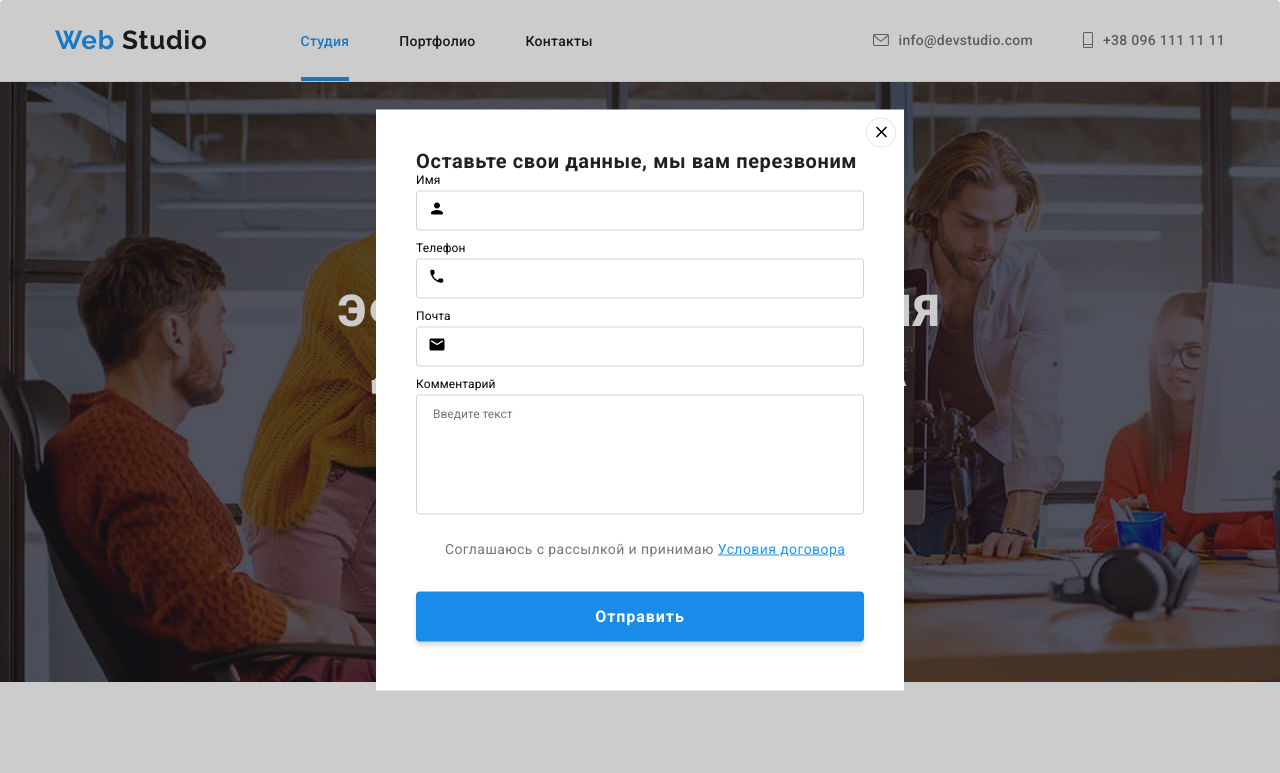
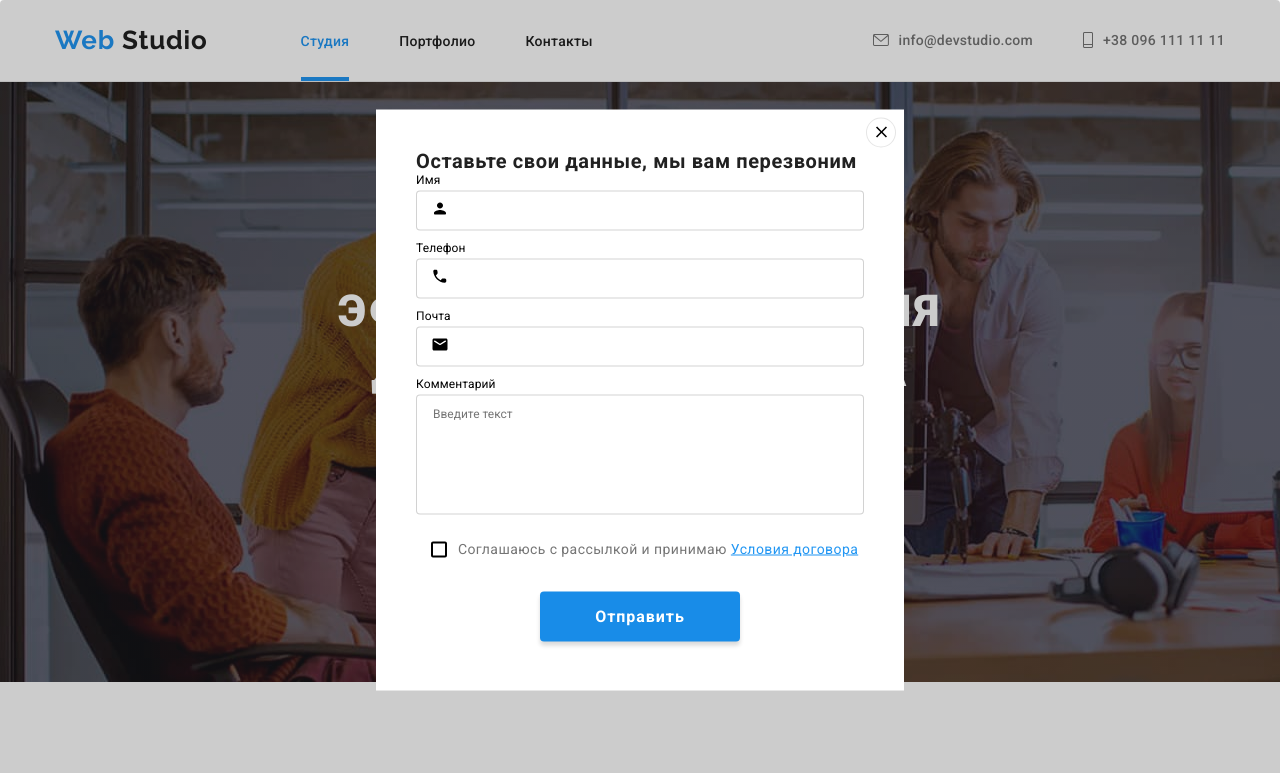
Before and after one commit to Anastasia6588/goit-markup-hw-6, a plain HTML site: page index.html in a window 1280 px wide. Both pictures are taken after a click on the button "Заказать услугу". Shown: the top 773 px of the page. Drawn offline with nearby package versions, Linux system fonts and the light colour scheme.

Commit message:
total-complete

```diff
--- a/css/styles.css
+++ b/css/styles.css
@@ -491,7 +491,6 @@ img {
 .clients-site:focus {
 	cursor: pointer;
 	border-color: var(--hover-color);
-	outline: none;
 }
 
 .clients-logo {
@@ -792,7 +791,7 @@ img {
 	position: absolute;
 	top: 50%;
 	transform: translateY(-50%);
-	left: 12px;
+	left: 15px;
 
 	transition: fill 250ms cubic-bezier(0.4, 0, 0.2, 1);
 }
@@ -818,29 +817,21 @@ img {
 	outline: none;
 }
 
-.modal-form-policy:checked + .form-policy-text::before {
-	background-color: var(--hover-color);
-	content: "";
-	background-image: url(../images/check.svg);
-	background-repeat: no-repeat;
-	background-size: contain;
-	background-origin: border-box;
-	border: none;
-	border-radius: 2px;
-}
-
 .form-policy-text::before {
 	display: inline-block;
 	content: "";
 	width: 16px;
-	height: 15px;
-	border-color: var(--main-text-color);
+	height: 16px;
+	border: 2px solid black;
 	background-color: var(--light-text-color);
-	border-radius: 4px;
-	margin-right: 9px;
+	border-radius: 2px;
+	margin-right: 7px;
+	margin-left: 15px;
+	vertical-align: middle;
 }
 
 .form-policy-text {
+	display: inline-block;
 	font-family: Roboto;
 	font-weight: normal;
 	font-size: 14px;
@@ -849,6 +840,20 @@ img {
 	color: var(--special-text-color);
 	margin-top: 20px;
 	margin-bottom: 30px;
+	vertical-align: middle;
+}
+
+.modal-form-policy:checked + .form-policy-text::before {
+	background-color: var(--hover-color);
+	content: "";
+	background-image: url(../images/check.svg);
+	background-repeat: no-repeat;
+	background-size: contain;
+	background-origin: border-box;
+	background-position: center;
+	border: none;
+	border-radius: 2px;
+	text-align: start;
 }
 
 .modal-link {
@@ -863,16 +868,14 @@ img {
 	font-weight: bold;
 	font-size: 16px;
 	line-height: 1.875;
-	align-items: center;
-	text-align: center;
 	letter-spacing: 0.06em;
 	background-color: #188ce8;
 	border: none;
 	box-shadow: 0px 4px 4px rgba(0, 0, 0, 0.15);
 	border-radius: 4px;
-	min-width: 200px;
+	max-width: 200px;
 	padding: 10px 55px;
-	margin-right: 0 auto;
+	margin: 0 auto;
 	outline: none;
 	cursor: pointer;
 }
```
